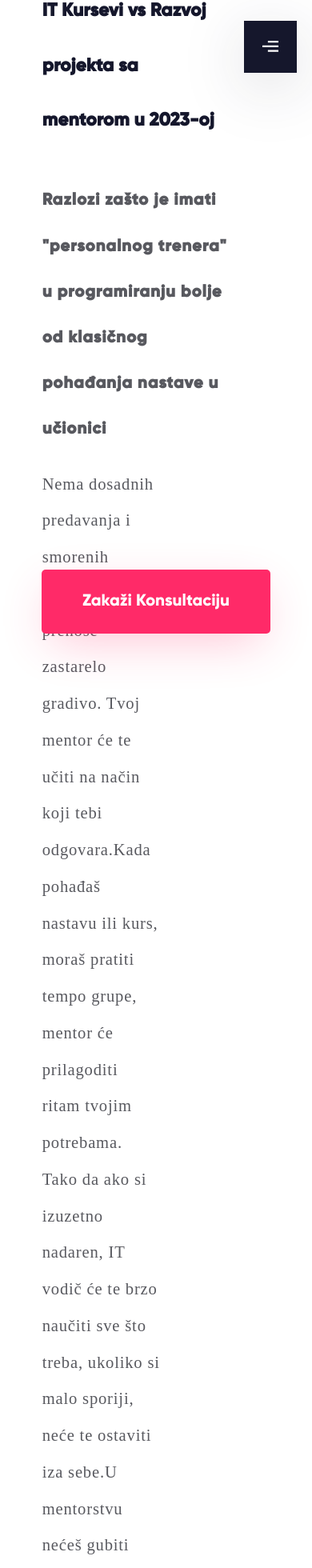
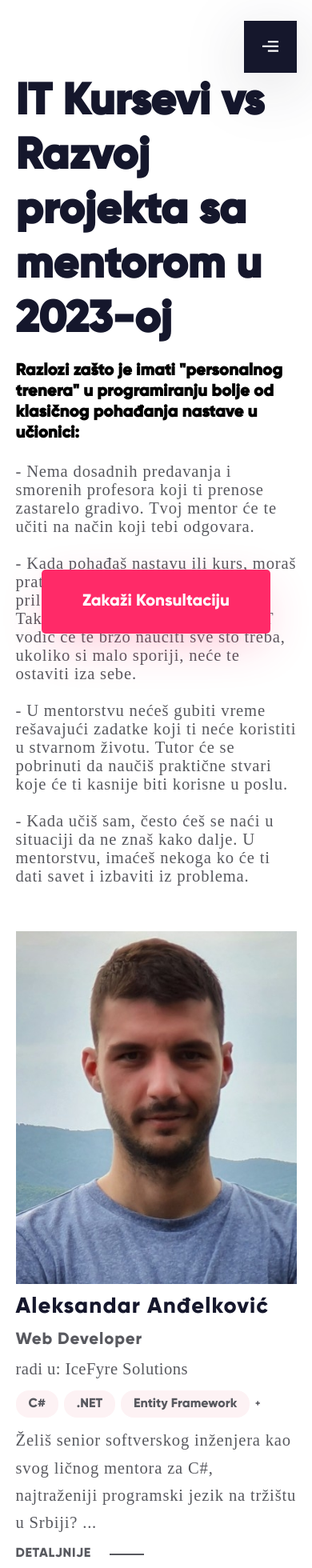
Before and after one commit to StefanT997Dev/it-mentor-ui-next, a Next.js app: page /it-kursevi in a window 390 px wide. Shown: the part 20-1980 px from the top of the page at 80% size. Built offline with nearby package versions, Linux system fonts and the light colour scheme.

Commit message:
fix mentor profile page

```diff
--- a/src/components/Footer/Footer.module.scss
+++ b/src/components/Footer/Footer.module.scss
@@ -3,8 +3,8 @@
 
 .footer {
     background-color: $color-blue;
-    border-radius: 6.6rem 6.6rem 0rem 0rem;
-    padding: 30.6rem 17.8rem 27.8rem;
+    border-radius: 4em 4em 0em 0em;
+    padding: 20em 17.8rem 20em;
     margin-top: 25em;
     display: flex;
     flex-direction: row;
@@ -12,17 +12,8 @@
     font-family: Gilroy;
     flex-wrap: wrap;
 
-    &__watermark {
-        position: absolute;
-        top: -17.35rem;
-
-        @include mobile() {
-            margin-bottom: -10rem;
-        }
-    }
-
     @include mobile() {
-        padding: 12.5rem 2.4rem 15.8rem 2.4rem;
+        padding: 7em 2.4rem 7em 2.4rem;
         justify-content: space-between;
         gap:4.5rem;
     }
--- a/src/components/MentorListItem/MentorListItem.module.scss
+++ b/src/components/MentorListItem/MentorListItem.module.scss
@@ -1,132 +1,68 @@
 @import "@/scss/breakpoints";
+@import "@/scss/colors";
 
 .mentor {
   display: flex;
   flex-direction: column;
   text-align: left;
-  width: 33.33%;
-  flex-shrink: 1;
-  max-width: 38rem;
+  width: 90%;
+  gap: 1em;
+  color: $color-dark-gray;
 
   &:hover {
     cursor: pointer;
   }
 
-  @include mobile() {
-    max-width: 100%;
-  }
+  &__image {
+    width: 100%;
+    height: auto;
+    margin-top: 5em;
 
-  &__image_container {
-    @include mobile() {
-      max-width: 100%;
-      max-height: 100%;
-    }
-
-    &__image {
-      max-width: 39.8rem;
-      max-height: 50rem;
-      object-fit: contain;
-
-      @include mobile() {
-        max-width: 100%;
-        max-height: 100%;
-      }
-
-      &:hover{
-        filter: drop-shadow(0rem 2.4rem 6rem rgba(0, 0, 0, 0.25));
-      }
+    &:hover {
+      filter: drop-shadow(0rem 2.4rem 6rem rgba(0, 0, 0, 0.25));
     }
   }
 
   &__title {
-    font-size: 4.8rem;
-    line-height: 5.8rem;
+    font-size: 2.4rem;
     letter-spacing: 0.04em;
-    color: #15172c;
+    color: $color-dark-purple;
     font-family: Gilroy;
-    font-style: normal;
-    font-weight: 800;
-    margin-top: 7.6rem;
-
-    @include mobile() {
-      font-size: 24px;
-      line-height: 32px;
-      margin-top: 24px;
-    }
   }
 
   &__category {
-    margin-top: 1.9rem;
     font-size: 1.8rem;
-    line-height: 2.075rem;
     letter-spacing: 0.04em;
-    color: #58595f;
+  }
+
+  &__works_in {
+    font-size: 1.8rem;
+    letter-spacing: 0.04rem;
     font-family: GilroyLight;
     font-style: normal;
-    font-weight: 300;
-
-    @include mobile() {
-      margin-top: 12px;
-      font-size: 18px;
-      line-height: 20px;
-    }
-  }
-
-  &__work_in {
-    margin-top: 2rem;
-    font-size: 18px;
-    line-height: 2.075rem;
-    letter-spacing: 0.04rem;
-    color: #58595f;
-    font-family: GilroyLight;
-    font-style: normal;
-    font-weight: 300;
-
-    @include mobile() {
-      margin-top: 18px;
-      font-size: 18px;
-      line-height: 20px;
-    }
+    margin-bottom: 0.2em;
   }
 
   &__bio {
-    margin-top: 2rem;
     font-size: 1.8rem;
     line-height: 3rem;
     letter-spacing: 0.04em;
-    color: #58595f;
     font-family: GilroyLight;
-    font-style: normal;
-    font-weight: 300;
-
-    @include mobile() {
-      font-size: 1.8rem;
-      line-height: 3rem;
-    }
   }
 
   &__details {
     position: relative;
-    width: 8.3rem;
-    height: 3rem;
-    font-family: "Gilroy";
-    font-style: normal;
-    font-weight: 800;
     font-size: 1.4rem;
-    line-height: 3rem;
-
     letter-spacing: 0.04em;
-
-    color: #58595f;
 
     &__line {
       position: absolute;
       width: 3.7rem;
       height: 0;
       left: 10.3rem;
-      top: 1.4rem;
+      top: 0.9rem;
 
-      border: 0.1rem solid #58595f;
+      border: 0.1rem solid $color-dark-gray;
     }
   }
 }
--- a/src/components/MentorListItem/MentorListItem.tsx
+++ b/src/components/MentorListItem/MentorListItem.tsx
@@ -13,34 +13,32 @@ const MentorListItem = ({ mentor }: Props) => {
 
     return (
         <>
-            <div className={classes.mentor} key={id}>
-                <Link href={`/it-kursevi/${id}`}>
-                    <div className={classes.mentor__image_container}>
+            <Link className={classes.mentor} key={id} href={`/it-kursevi/${id}`}>
                 <Image
-                            className={classes.mentor__image_container__image}
+                    className={classes.mentor__image}
                     src={image}
                     alt="Something"
                 />
-                    </div>
                 <div className={classes.mentor__title}>
                     {firstName} {lastName}
                 </div>
                 <div className={classes.mentor__category}>
                     {category}
                 </div>
-                    <div className={classes.mentor__work_in}>
+                <div className={classes.mentor__works_in}>
                     {`radi u: ${worksAt}`}
                 </div>
+                <div className={classes.mentor__skills}>
                     <SkillList skills={skills} isLimited />
+                </div>
                 <div className={classes.mentor__bio}>
-                        {bio.length > 120 ? bio.slice(0, 117) : bio}...
+                    {bio.length > 120 ? bio.slice(0, bio.lastIndexOf(" ", 117)) : bio}...
                 </div>
                 <div className={classes.mentor__details}>
                     DETALJNIJE
                     <div className={classes.mentor__details__line} />
                 </div>
             </Link>
-            </div>
         </>
     )
 }
--- a/src/components/MentorsList/mentors.ts
+++ b/src/components/MentorsList/mentors.ts
@@ -175,7 +175,7 @@ export const exampleMentors = [
       category: 'Web Developer',
       skills: ['Java',
       'Objektno orjentisano programiranje',
-      'baze podataka',
+      'Baze podataka',
       'SQL',
       'Strukture podataka i algoritmi',
       'Android programiranje',
@@ -219,7 +219,7 @@ export const exampleMentors = [
       Sada je vreme na tebe. Zakaži konstultaciju.
       `,
       image: StefanTosic,
-      worksAt: 'Faye',
+      worksAt: 'ITACHI',
       category: 'Fullstack Software Engineer',
       skills: ['C#',
       '.NET Core',
--- a/src/components/SkillList/SkillList.module.scss
+++ b/src/components/SkillList/SkillList.module.scss
@@ -1,4 +1,5 @@
 @import "@/scss/breakpoints";
+@import "@/scss/colors";
 
 .skills_list {
     display: flex;
@@ -6,30 +7,12 @@
     align-items: center;
     flex-wrap: wrap;
     gap: 0.6rem;
-    margin-top: 2.4rem;
-
-    @include mobile() {
-        gap: 6px;
-        margin-top: 24px;
-    }
-
-    color: #58595F;
-    font-family: Gilroy;
-    font-weight: 800;
+    color: $color-dark-gray;
 
     &__skill {
-        background: #FDF2F4;
+        background: $color-white-cream;
         border-radius: 1.4rem;
         padding: 0.6rem 1.4rem;
         font-size: 1.4rem;
-        line-height: 1.8rem;
-
-        width: max-content;
-
-        @include mobile() {
-            padding: 0.6rem 1.4rem;
-            font-size: 1.4rem;
-            line-height: 1.8rem;
-        }
     }
 }
--- a/src/pages/it-kursevi/index.module.scss
+++ b/src/pages/it-kursevi/index.module.scss
@@ -1,74 +1,41 @@
 @import "@/scss/breakpoints";
+@import "@/scss/colors";
 
 .mentors_page {
     display: flex;
     flex-direction: column;
     align-items: center;
+    justify-content: center;
+    text-align: left;
 
-    @include mobile() {
+    &__content {
+        margin-top: 10em;
         width: 90%;
-    }
-
-    &__logo {
-        position: fixed;
-        top: 4rem;
-        left: 7.3rem;
-    }
-
-    &__text_content {
-        width: 70%;
 
         &__title {
-            font-size: 6rem;
-            line-height: 12rem;
+            font-size: 4.8rem;
             font-family: Gilroy;
             font-style: normal;
             font-weight: 800;
-            color: #15172C;
+            color: $color-dark-purple;
+        }
 
-            @include mobile() {
-                font-size: 2rem;
-                line-height: 6rem;
-                width: 90%;
-            }
+        &__subtitle{
+            font-size: 1.8rem;
         }
 
         &__description {
-            font-size: 2.4rem;
+            font-size: 1.8rem;
             font-family: GilroyLight;
             font-style: normal;
             font-weight: 300;
             color: #58595F;
             letter-spacing: 0.04em;
             margin-top: 2rem;
-
-            @include mobile() {
-                max-width: 100%;
-                margin-top: 3.2rem;
-                margin-bottom: 6rem;
-                font-size: 1.8rem;
-                line-height: 2rem;
-            }
-
-            &__subtitle {
-                line-height: 5rem;
-                font-family: Gilroy;
-            }
-
-            &__content {
-                width: 60%;
-                line-height: 4rem;
-            }
-        }
-    }
-
-    &__list {
-        margin-top: 7.4rem;
-        width: 70%;
-
-        @include mobile() {
-            margin-top: 6rem;
-            left: 0;
         }
     }
 }
+
+.footer{
+    margin-top: -20em;
+}
--- a/src/pages/it-kursevi/index.tsx
+++ b/src/pages/it-kursevi/index.tsx
@@ -26,43 +26,39 @@ const Mentors = () => {
                 ></meta>
             </Head>
             <div className={classes.mentors_page}>
-                <div className={classes.mentors_page__text_content}>
-                    <div className={classes.mentors_page__text_content__title}>
+                <div className={classes.mentors_page__content}>
+                    <div className={classes.mentors_page__content__title}>
                         <h1>IT Kursevi vs Razvoj projekta sa mentorom u 2023-oj</h1>
                     </div>
-                    <div className={classes.mentors_page__text_content__description}>
-                        <div className={classes.mentors_page__text_content__description__subtitle}>
-                            <h2>Razlozi zašto je imati "personalnog trenera" u programiranju {!isMobile && <br />}bolje od klasičnog pohađanja nastave u učionici</h2>
+                    <div className={classes.mentors_page__content__subtitle}>
+                        <h2>Razlozi zašto je imati "personalnog trenera" u programiranju {!isMobile && <br />}bolje od klasičnog pohađanja nastave u učionici:</h2>
                     </div>
-                        <div className={classes.mentors_page__text_content__description__content}>
-                            Nema dosadnih predavanja i smorenih profesora koji ti prenose zastarelo
+                    <div className={classes.mentors_page__content__description}>
+                        - Nema dosadnih predavanja i smorenih profesora koji ti prenose zastarelo
                         gradivo. Tvoj mentor će te učiti na način koji tebi odgovara.
-                            {!isMobile && <br />}
-                            {!isMobile && <br />}
-                            Kada pohađaš nastavu ili kurs, moraš pratiti tempo grupe, mentor će prilagoditi ritam tvojim potrebama.
+                        <br />
+                        <br />
+                        - Kada pohađaš nastavu ili kurs, moraš pratiti tempo grupe, mentor će prilagoditi ritam tvojim potrebama.
                         Tako da ako si izuzetno nadaren, IT vodič će te brzo naučiti sve što treba, ukoliko si malo sporiji,
                         neće te ostaviti iza sebe.
-                            {!isMobile && <br />}
-                            {!isMobile && <br />}
-                            U mentorstvu nećeš gubiti vreme rešavajući zadatke koji ti neće koristiti u stvarnom životu.
+                        <br />
+                        <br />
+                        - U mentorstvu nećeš gubiti vreme rešavajući zadatke koji ti neće koristiti u stvarnom životu.
                         Tutor će se pobrinuti da naučiš praktične stvari koje će ti kasnije biti korisne u poslu.
-                            {!isMobile && <br />}
-                            {!isMobile && <br />}
-                            Kada učiš sam, često ćeš se naći u situaciji da ne znaš kako dalje. U mentorstvu, imaćeš nekoga ko će ti dati
+                        <br />
+                        <br />
+                        - Kada učiš sam, često ćeš se naći u situaciji da ne znaš kako dalje. U mentorstvu, imaćeš nekoga ko će ti dati
                         savet i izbaviti iz problema.
                     </div>
                 </div>
-                </div>
-                <div className={classes.mentors_page__list}>
+
                 <MentorsList exampleMentors={exampleMentors} />
-                </div>
-                <div className={classes.mentors_page__logo}>
-                    {!isMobile && <Logo />}
-                </div>
             </div>
             <Menu />
             <ClientContactButton />
+            <div className={classes.footer}>
                 <Footer />
+            </div>
         </>
     )
 }
--- a/src/pages/it-kursevi/mentor-profile.module.scss
+++ b/src/pages/it-kursevi/mentor-profile.module.scss
@@ -15,10 +15,14 @@
     align-items: center;
     width: 90%;
 
-    &__image{
+    &__image {
       margin-top: 13em;
       width: 100%;
       height: auto;
+    }
+
+    &__skills{
+      margin-top: 2em;
     }
 
     &__text {
@@ -48,17 +52,6 @@
           margin-top: 1.2rem;
           font-size: 1.8rem;
           line-height: 2rem;
-        }
-      }
-
-      &__review {
-        margin-top: 2rem;
-        display: flex;
-        flex-direction: row;
-        gap: 0.4rem;
-
-        @include mobile() {
-          margin-top: 1.2rem;
         }
       }
 
@@ -119,4 +112,8 @@
       gap: 2.4rem;
     }
   }
+
+  &__footer {
+    margin-top: -20em;
+  }
 }
--- a/src/scss/_colors.scss
+++ b/src/scss/_colors.scss
@@ -6,6 +6,7 @@ $color-error: firebrick;
 $color-dark-purple: #15172C;
 
 $color-white: #ffffff;
+$color-white-cream: #FDF2F4;
 $color-hover: #2D3039;
 $color-dark-gray: #58595F;
 $color-primary: #2D3039;
```
Also changed, not shown: src/components/MentorsList/MentorsList.module.scss (+3 -6 lines), src/pages/it-kursevi/[id].tsx (+5 -8 lines). Lines whose indentation alone changed are shown as unchanged.
